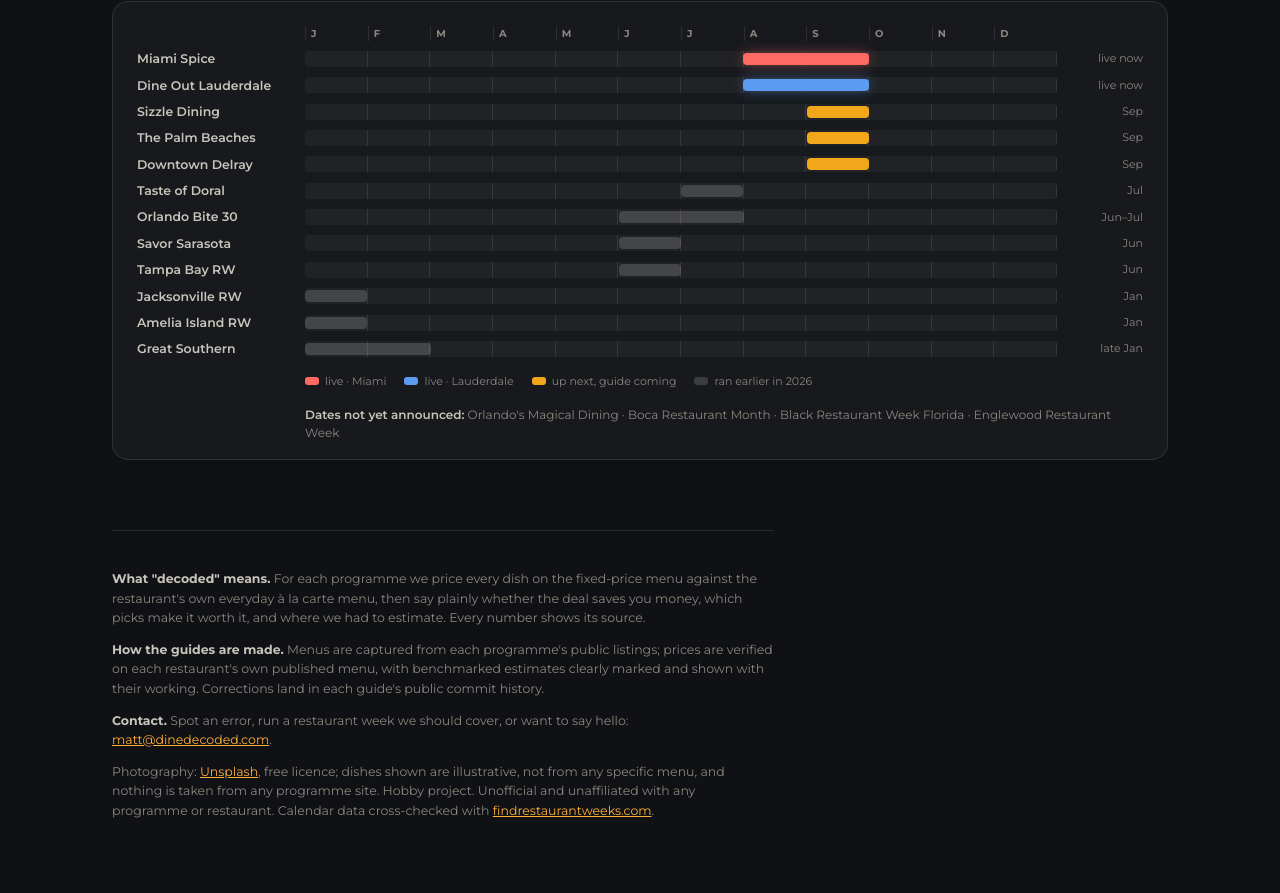
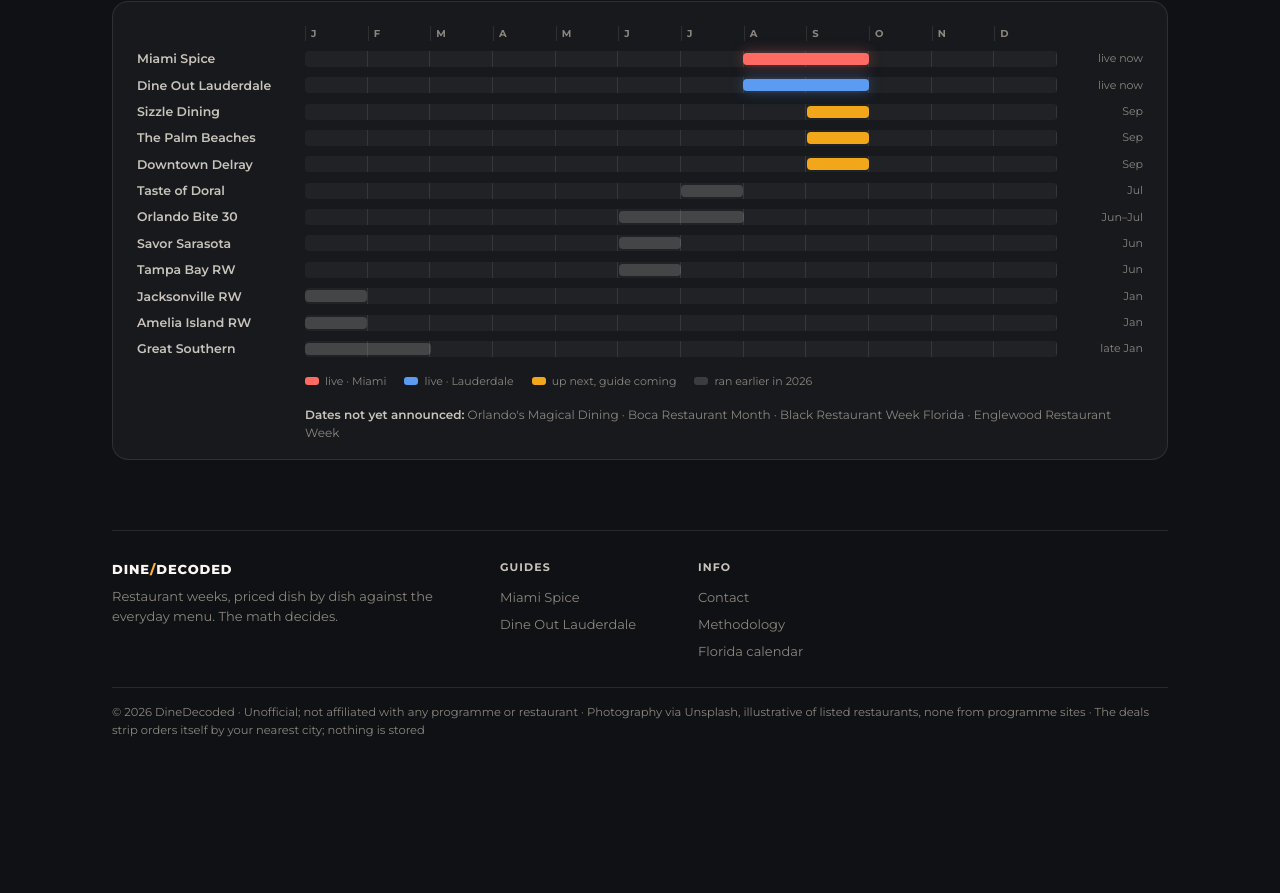
Before and after one commit to megabyte79/miami-spice, a plain HTML site: page hub-preview.html in a window 1280 px wide. Shown: the part 1474-2367 px from the top of the page. After the commit the page ends 2270 px from the top, so only its background shows below. Drawn offline with Linux system fonts and the light colour scheme; no server answers; a web font is replaced by a local one.

Commit message:
Dark-first guides, mailto contact, formal footer, hub refresh

```diff
--- a/hub-preview.html
+++ b/hub-preview.html
@@ -62,9 +62,7 @@
 /* ticker */
 .tickwrap{margin:46px 0 0;border-top:1px solid var(--edge);border-bottom:1px solid var(--edge);
   background:rgba(23,25,29,.6);overflow:hidden;position:relative}
-.tickwrap:before{content:"REAL DEALS, DECIDED BY THE MATH";position:absolute;left:22px;top:-9px;
-  font-size:10px;font-weight:800;letter-spacing:.18em;color:var(--gold);background:var(--abyss);padding:0 10px}
-.tick{display:flex;gap:0;width:max-content;animation:scroll 55s linear infinite;padding:14px 0}
+.tick{display:flex;gap:0;width:max-content;animation:scroll 120s linear infinite;padding:14px 0}
 .tickwrap:hover .tick{animation-play-state:paused}
 .tk{display:inline-flex;align-items:center;gap:9px;padding:0 26px;font-size:13.5px;color:var(--sub);white-space:nowrap;border-right:1px solid var(--edge)}
 .tk i{width:8px;height:8px;border-radius:50%;flex:0 0 auto}
@@ -91,6 +89,9 @@
   border-bottom:1px solid var(--edge);position:relative}
 .lt .ph:after{content:"";position:absolute;inset:0;background:linear-gradient(180deg,rgba(16,17,20,.05) 40%,rgba(16,17,20,.55))}
 .lt .body{padding:20px 24px 24px}
+.phcap{position:absolute;left:12px;bottom:10px;z-index:2;font-size:10px;font-weight:700;
+  letter-spacing:.07em;text-transform:uppercase;color:#fff;background:rgba(16,17,20,.72);
+  padding:4px 10px;border-radius:999px}
 .lt:hover{transform:translateY(-4px);border-color:rgba(255,176,58,.4);box-shadow:0 16px 44px rgba(0,0,0,.4)}
 .lt.mia{border-top:3px solid var(--mia)} .lt.lau{border-top:3px solid var(--lau)}
 .lname{font-family:var(--display);font-size:30px;font-weight:800;letter-spacing:.04em;text-transform:uppercase;margin:0;color:#fff}
@@ -133,8 +134,17 @@
 .tba{margin:16px 0 0 168px;font-size:12px;color:var(--mut)}
 .tba b{color:var(--sub);font-weight:600}
 /* footer */
-footer{margin:70px 0 0;padding:26px 0 60px;border-top:1px solid var(--edge);font-size:12.5px;color:var(--mut);max-width:80ch}
-footer b{color:var(--sub)} footer a{color:var(--gold)}
+footer.site{margin:70px 0 0;padding:28px 0 56px;border-top:1px solid var(--edge);font-size:13px;color:var(--mut)}
+.fgrid{display:flex;gap:48px;flex-wrap:wrap}
+.fbrand{flex:1 1 260px;max-width:340px}
+.fbrand b{color:var(--ink);letter-spacing:.07em;font-weight:750}
+.fbrand .fsl{color:var(--gold)}
+.fbrand p{margin:8px 0 0;line-height:1.5;color:var(--mut)}
+.fcol{display:flex;flex-direction:column;gap:7px;min-width:150px}
+.fcol h4{margin:0 0 4px;font-size:11px;letter-spacing:.1em;text-transform:uppercase;color:var(--sub)}
+.fcol a{color:var(--mut);text-decoration:none}
+.fcol a:hover{color:var(--ink);text-decoration:underline}
+.fbase{margin-top:26px;padding-top:16px;border-top:1px solid var(--edge);font-size:11.5px;color:var(--mut)}
 @media(prefers-reduced-motion:reduce){*{animation:none!important;transition:none!important}}
 @media(max-width:760px){.tname{flex-basis:110px;font-size:11px}.months{margin-left:110px}.tkey,.tba{margin-left:110px}.tnote{display:none}}
 </style></head><body>
@@ -168,7 +178,7 @@
 <p class="sub2">Both running Aug 1 – Sep 30, 2026. Every verdict shown with its working.</p>
 <div class="lgrid">
   <div class="lt mia"><span class="live"><i></i>LIVE</span>
-    <span class="ph" style="background-image:url(&#39;https://images.unsplash.com/photo-1579584425555-c3ce17fd4351?w=1100&q=70&#39;)"></span>
+    <span class="ph" style="background-image:url(&#39;https://images.unsplash.com/photo-1579584425555-c3ce17fd4351?w=1100&q=70&#39;)"><i class="phcap">In the guide · Yamashiro Miami · Japanese</i></span>
     <div class="body">
     <h3 class="lname">Miami Spice</h3>
     <div class="lmeta">Miami · <b>$40 / $50 / $65</b> · brunch, lunch &amp; dinner</div>
@@ -189,7 +199,7 @@
     </div>
   </div>
   <div class="lt lau"><span class="live"><i></i>LIVE</span>
-    <span class="ph" style="background-image:url(&#39;https://images.unsplash.com/photo-1559339352-11d035aa65de?w=1100&q=70&#39;)"></span>
+    <span class="ph" style="background-image:url(&#39;https://images.unsplash.com/photo-1559339352-11d035aa65de?w=1100&q=70&#39;)"><i class="phcap">In the guide · Even Keel Fish Shack · Seafood</i></span>
     <div class="body">
     <h3 class="lname">Dine Out Lauderdale</h3>
     <div class="lmeta">Greater Fort Lauderdale · <b>$35 / $45 / $60 / $75</b> · lunch &amp; dinner</div>
@@ -223,11 +233,25 @@
   <div class="tba"><b>Dates not yet announced:</b> Orlando's Magical Dining · Boca Restaurant Month · Black Restaurant Week Florida · Englewood Restaurant Week</div>
 </div>
 
-<footer id="about">
-  <p><b>What "decoded" means.</b> For each programme we price every dish on the fixed-price menu against the restaurant's own everyday à la carte menu, then say plainly whether the deal saves you money, which picks make it worth it, and where we had to estimate. Every number shows its source.</p>
-  <p><b>How the guides are made.</b> Menus are captured from each programme's public listings; prices are verified on each restaurant's own published menu, with benchmarked estimates clearly marked and shown with their working. Corrections land in each guide's public commit history.</p>
-  <p><b>Contact.</b> Spot an error, run a restaurant week we should cover, or want to say hello: <a href="mailto:matt@dinedecoded.com">matt@dinedecoded.com</a>.</p>
-  <p>Photography: <a href="https://unsplash.com">Unsplash</a>, free licence; dishes shown are illustrative, not from any specific menu, and nothing is taken from any programme site. Hobby project. Unofficial and unaffiliated with any programme or restaurant. Calendar data cross-checked with <a href="https://www.findrestaurantweeks.com/fl/">findrestaurantweeks.com</a>.</p>
+<footer id="about" class="site">
+  <div class="fgrid">
+    <div class="fbrand">
+      <b>DINE<span class="fsl">/</span>DECODED</b>
+      <p>Restaurant weeks, priced dish by dish against the everyday menu. The math decides.</p>
+    </div>
+    <nav class="fcol" aria-label="Guides">
+      <h4>Guides</h4>
+      <a href="https://megabyte79.github.io/miami-spice/">Miami Spice</a>
+      <a href="https://megabyte79.github.io/dineout-lauderdale/">Dine Out Lauderdale</a>
+    </nav>
+    <nav class="fcol" aria-label="Information">
+      <h4>Info</h4>
+      <a href="mailto:matt@dinedecoded.com?subject=DineDecoded%20%E2%80%94%20hello&body=Name%3A%0AWhat%20it%27s%20about%20(a%20restaurant%2C%20a%20restaurant%20week%20we%20should%20cover%2C%20something%20else)%3A%0A%0A">Contact</a>
+      <a href="https://github.com/megabyte79/miami-spice#readme" target="_blank" rel="noopener">Methodology</a>
+      <a href="https://www.findrestaurantweeks.com/fl/" target="_blank" rel="noopener">Florida calendar</a>
+    </nav>
+  </div>
+  <div class="fbase">© 2026 DineDecoded · Unofficial; not affiliated with any programme or restaurant · Photography via Unsplash, illustrative of listed restaurants, none from programme sites · The deals strip orders itself by your nearest city; nothing is stored</div>
 </footer>
 </main>
 <script>
@@ -240,6 +264,19 @@
   requestAnimationFrame(f);
 }),{threshold:.6});
 document.querySelectorAll('.st b').forEach(el=>io.observe(el));
+/* Order the deals strip by the visitor's nearest city. One anonymous
+   client-side lookup, nothing stored, nothing sent to us; if it fails or is
+   blocked the strip simply keeps its default mixed order. */
+fetch('https://ipapi.co/json/').then(r=>r.json()).then(g=>{
+  if(!g||typeof g.latitude!=='number')return;
+  const toMIA=Math.hypot(g.latitude-25.76,g.longitude+80.19);
+  const toFTL=Math.hypot(g.latitude-26.12,g.longitude+80.14);
+  const near=toMIA<=toFTL?'#FF6B63':'#5B9CF2';
+  document.querySelectorAll('.tick').forEach(t=>{
+    [...t.children].filter(k=>(k.querySelector('i')?.getAttribute('style')||'').includes(near))
+      .reverse().forEach(k=>t.prepend(k));
+  });
+}).catch(()=>{});
 /* decode scramble on the tagline, once */
 const dec=document.getElementById('dec'), FIN=dec.textContent, CH='$0123456789▓▒░/#%';
 if(!matchMedia('(prefers-reduced-motion: reduce)').matches){
```
